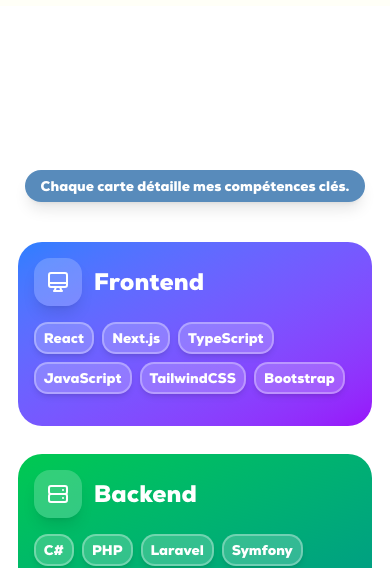
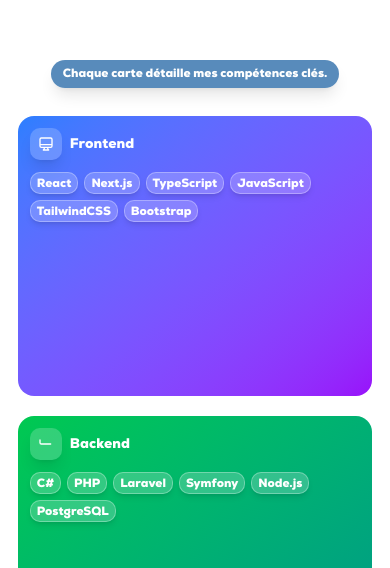
Before and after one commit to symplyyy/Portfolio, a Next.js app: page / in a window 390 px wide. Shown: the part 1597-2165 px from the top of the page. Built offline with nearby package versions, Linux system fonts and the light colour scheme.

Commit message:
ajout responsive tablette

```diff
--- a/components/SkillCard.tsx
+++ b/components/SkillCard.tsx
@@ -21,30 +21,30 @@
   hideDescriptionOnMobile = false
 }) => {
   return (
-    <CardContainer className="inter-var h-full">
-      <CardBody className={`relative bg-gradient-to-br ${gradientFrom} ${gradientTo} rounded-3xl p-4 sm:p-6 md:p-8 lg:p-10 transition-all duration-300 ease-in-out w-full h-full`}>
+    <CardContainer className="inter-var h-full w-full">
+      <CardBody className={`relative bg-gradient-to-br ${gradientFrom} ${gradientTo} rounded-2xl xs:rounded-3xl p-3 xs:p-4 sm:p-5 md:p-6 lg:p-8 xl:p-10 transition-all duration-300 ease-in-out w-full h-full min-h-[280px] xs:min-h-[300px] sm:min-h-[320px] md:min-h-[350px] lg:min-h-[380px]`}>
         <div className="relative z-10 flex flex-col h-full">
-          <CardItem translateZ={60} className="flex items-center mb-4 sm:mb-6 md:mb-8">
-            <div className={`w-12 h-12 sm:w-14 sm:h-14 md:w-16 md:h-16 bg-white/20 backdrop-blur-sm rounded-2xl flex items-center justify-center mr-3 sm:mr-4 md:mr-5 shadow-lg`}>
+          <CardItem translateZ={60} className="flex items-center mb-3 xs:mb-4 sm:mb-5 md:mb-6 lg:mb-8">
+            <div className={`w-8 h-8 xs:w-10 xs:h-10 sm:w-12 sm:h-12 md:w-14 md:h-14 lg:w-16 lg:h-16 bg-white/20 backdrop-blur-sm rounded-lg xs:rounded-xl sm:rounded-2xl flex items-center justify-center mr-2 xs:mr-3 sm:mr-4 md:mr-5 shadow-lg flex-shrink-0`}>
               {iconSvg}
             </div>
-            <h3 className="text-2xl sm:text-3xl md:text-4xl font-bold text-white">{title}</h3>
+            <h3 className="text-sm xs:text-base sm:text-lg md:text-xl lg:text-2xl xl:text-3xl font-bold text-white leading-tight break-words flex-1 min-w-0">{title}</h3>
           </CardItem>
 
-          <CardItem translateZ={70} className="flex flex-col flex-grow space-y-4 sm:space-y-6">
-            <div className="flex flex-wrap gap-2 sm:gap-3">
+          <CardItem translateZ={70} className="flex flex-col flex-grow space-y-3 xs:space-y-4 sm:space-y-5 md:space-y-6">
+            <div className="flex flex-wrap gap-1.5 xs:gap-2 sm:gap-2.5 md:gap-3">
               {technologies.map((tech, index) => (
                 <CardItem
                   key={index}
                   translateZ={index * 10 + 30}
-                  className={`px-2 sm:px-3 md:px-4 py-1 sm:py-1.5 md:py-2 bg-white/20 backdrop-blur-sm text-white rounded-xl text-sm sm:text-base font-semibold border-2 border-white/30 shadow-md`}
+                  className={`px-1.5 xs:px-2 sm:px-3 md:px-4 py-0.5 xs:py-1 sm:py-1.5 md:py-2 bg-white/20 backdrop-blur-sm text-white rounded-lg xs:rounded-xl text-xs xs:text-sm sm:text-base font-semibold border border-white/30 xs:border-2 shadow-md transition-all duration-200 hover:scale-105 hover:bg-white/30`}
                 >
                   {tech}
                 </CardItem>
               ))}
             </div>
 
-            <p className={`text-white text-sm sm:text-base leading-relaxed font-medium flex-grow ${hideDescriptionOnMobile ? 'hidden sm:block' : ''}`}>
+            <p className={`text-white text-xs xs:text-sm sm:text-base leading-relaxed font-medium flex-grow ${hideDescriptionOnMobile ? 'hidden sm:block' : ''}`}>
               {description}
             </p>
           </CardItem>
--- a/components/ui/3d-card.tsx
+++ b/components/ui/3d-card.tsx
@@ -29,6 +29,9 @@
 
   const handleMouseMove = (e: React.MouseEvent<HTMLDivElement>) => {
     if (!containerRef.current) return;
+    // Désactiver l'effet 3D sur mobile et tablette
+    if (window.innerWidth < 1024) return;
+
     const { left, top, width, height } =
       containerRef.current.getBoundingClientRect();
     const x = (e.clientX - left - width / 2) / 25;
@@ -37,6 +40,9 @@
   };
 
   const handleMouseEnter = () => {
+    // Désactiver l'effet 3D sur mobile et tablette
+    if (window.innerWidth < 1024) return;
+
     setIsMouseEntered(true);
     if (!containerRef.current) return;
   };
@@ -50,11 +56,11 @@
     <MouseEnterContext.Provider value={[isMouseEntered, setIsMouseEntered]}>
       <div
         className={cn(
-          "py-2 flex items-center justify-center",
+          "py-1 xs:py-2 flex items-center justify-center w-full h-full",
           containerClassName
         )}
         style={{
-          perspective: "1000px",
+          perspective: window.innerWidth >= 1024 ? "1000px" : "none",
         }}
       >
         <div
@@ -63,11 +69,11 @@
           onMouseMove={handleMouseMove}
           onMouseLeave={handleMouseLeave}
           className={cn(
-            "flex items-center justify-center relative transition-all duration-200 ease-linear",
+            "flex items-center justify-center relative transition-all duration-200 ease-linear w-full h-full",
             className
           )}
           style={{
-            transformStyle: "preserve-3d",
+            transformStyle: window.innerWidth >= 1024 ? "preserve-3d" : "flat",
           }}
         >
           {children}
--- a/pages/index.tsx
+++ b/pages/index.tsx
@@ -605,8 +605,8 @@
                 />
               </div>
             </section>
-            <section className="relative py-3 whiteskin overflow-x-hidden mt-[-3rem]" id="diagonal-section">
-              <div className="space-y-[-40px] sm:space-y-[-60px] md:space-y-[-80px] lg:space-y-[-120px]">
+            <section className="relative py-2 sm:py-3 md:py-4 lg:py-6 whiteskin overflow-x-hidden mt-[-2rem] sm:mt-[-2.5rem] md:mt-[-3rem]" id="diagonal-section">
+              <div className="space-y-[-30px] xs:space-y-[-35px] sm:space-y-[-45px] md:space-y-[-60px] lg:space-y-[-80px] xl:space-y-[-120px]">
                 <DiagonalRevealText
                   text="FRONTEND & BACKEND"
                   backgroundColor="#69B7EE"
@@ -634,28 +634,28 @@
               </div>
             </section>
 
-            {/* Nouveau bloc bleu */}
+            {/* Section Compétences */}
             <section
               id="competences"
-              className="relative blackskin w-full h-auto -mt-40 md:-mt-60 flex items-center justify-center flex-col pt-[5rem] md:pt-[15rem] pb-15"
+              className="relative blackskin w-full h-auto -mt-32 xs:-mt-36 sm:-mt-40 md:-mt-50 lg:-mt-60 flex items-center justify-center flex-col pt-[4rem] xs:pt-[4.5rem] sm:pt-[5rem] md:pt-[8rem] lg:pt-[12rem] xl:pt-[15rem] pb-10 xs:pb-12 sm:pb-15 md:pb-20"
             >
-              <div className="relative mb-4 md:mb-16 pt-12 md:pt-0">
+              <div className="relative mb-3 xs:mb-4 sm:mb-6 md:mb-12 lg:mb-16 pt-8 xs:pt-10 sm:pt-12 md:pt-0">
                 <ScrollFloat
-                  containerClassName="text-[#6299CE] text-[5rem] pb-[0.5rem] sm:text-[4rem] md:text-[6rem] font-black tracking-wider translate-y-12 md:translate-y-20"
+                  containerClassName="text-[#6299CE] text-[3rem] xs:text-[3.5rem] sm:text-[4rem] md:text-[5rem] lg:text-[6rem] font-black tracking-wider translate-y-8 xs:translate-y-10 sm:translate-y-12 md:translate-y-16 lg:translate-y-20 pb-[0.5rem]"
                 >
                   COMPÉTENCES
                 </ScrollFloat>
               </div>
 
-              <div className="relative z-10 bg-[#2f6faa]/80 backdrop-blur-sm rounded-full px-4 md:px-8 mt-10 py-1.5 md:py-3 shadow-lg mb-8 md:mb-16">
-                <p className="text-white text-center text-sm md:text-lg lg:text-xl font-medium">
+              <div className="relative z-10 bg-[#2f6faa]/80 backdrop-blur-sm rounded-full px-3 xs:px-4 sm:px-6 md:px-8 mt-6 xs:mt-8 sm:mt-10 py-1 xs:py-1.5 sm:py-2 md:py-3 shadow-lg mb-6 xs:mb-8 sm:mb-12 md:mb-16 mx-4">
+                <p className="text-white text-center text-xs xs:text-sm sm:text-base md:text-lg lg:text-xl font-medium leading-relaxed">
                   Chaque carte détaille mes compétences clés.
                 </p>
               </div>
 
               {/* Cartes de compétences */}
-              <div className="relative z-10 w-[95%] sm:w-[85%] lg:w-[80%] mx-auto px-2 sm:px-4">
-                <div className="grid grid-cols-1 md:grid-cols-2 lg:grid-cols-3 gap-3 sm:gap-4 md:gap-6 auto-rows-fr">
+              <div className="relative z-10 w-full max-w-[95%] xs:max-w-[90%] sm:max-w-[85%] md:max-w-[90%] lg:max-w-[80%] xl:max-w-[75%] mx-auto px-2 xs:px-3 sm:px-4 md:px-6">
+                <div className="grid grid-cols-1 sm:grid-cols-2 lg:grid-cols-3 gap-3 xs:gap-4 sm:gap-5 md:gap-6 lg:gap-8 auto-rows-fr">
 
                   <RevealOnScroll delay={0} className="w-full h-full">
                     <SkillCard
@@ -663,7 +663,7 @@
                       description="Création d'interfaces utilisateur modernes et réactives avec les dernières technologies web."
                       hideDescriptionOnMobile={true}
                       iconSvg={(
-                        <svg className="w-6 sm:w-8 h-6 sm:h-8 text-white" fill="none" stroke="currentColor" viewBox="0 0 24 24">
+                        <svg className="w-4 h-4 xs:w-5 xs:h-5 sm:w-6 sm:h-6 md:w-7 md:h-7 lg:w-8 lg:h-8 text-white" fill="none" stroke="currentColor" viewBox="0 0 24 24">
                           <path strokeLinecap="round" strokeLinejoin="round" strokeWidth={2} d="M9.75 17L9 20l-1 1h8l-1-1-.75-3M3 13h18M5 17h14a2 2 0 002-2V5a2 2 0 00-2-2H5a2 2 0 00-2 2v10a2 2 0 002 2z" />
                         </svg>
                       )}
@@ -679,8 +679,8 @@
                       description="Développement d'applications serveur avec PHP et Node.js, gestion de bases de données relationnelles."
                       hideDescriptionOnMobile={true}
                       iconSvg={(
-                        <svg className="w-6 sm:w-8 h-6 sm:h-8 text-white" fill="none" stroke="currentColor" viewBox="0 0 24 24">
-                          <path strokeLinecap="round" strokeLinejoin="round" strokeWidth={2} d="M5 12h14M5 12a2 2 0 01-2-2V6a2 2 0 012-2h14a2 2 0 012 2v4a2 2 0 01-2 2M5 12a2 2 0 00-2 2v4a2 2 0 002 2h14a2 2 0 002-2v-4a2 2 0 00-2-2m-2-4h.01M17 16h.01" />
+                        <svg className="w-4 h-4 xs:w-5 xs:h-5 sm:w-6 sm:h-6 md:w-7 md:h-7 lg:w-8 lg:h-8 text-white" fill="none" stroke="currentColor" viewBox="0 0 24 24">
+                          <path strokeLinecap="round" strokeLinejoin="round" strokeWidth={2} d="M5 12h14M5 12a2 2 0 01-2-2V6a2 2 0 712-2h14a2 2 0 012 2v4a2 2 0 01-2 2M5 12a2 2 0 00-2 2v4a2 2 0 002 2h14a2 2 0 002-2v-4a2 2 0 00-2-2m-2-4h.01M17 16h.01" />
                         </svg>
                       )}
                       technologies={["C#", "PHP", "Laravel", "Symfony", "Node.js", "PostgreSQL"]}
@@ -689,13 +689,13 @@
                     />
                   </RevealOnScroll>
 
-                  <RevealOnScroll delay={300} className="w-full h-full md:col-span-2 lg:col-span-1">
+                  <RevealOnScroll delay={300} className="w-full h-full sm:col-span-2 lg:col-span-1">
                     <SkillCard
                       title="Autre"
                       description="Maîtrise des outils de design, de gestion de version et de développement de jeux pour des projets créatifs complets."
                       hideDescriptionOnMobile={true}
                       iconSvg={(
-                        <svg className="w-6 sm:w-8 h-6 sm:h-8 text-white" fill="none" stroke="currentColor" viewBox="0 0 24 24">
+                        <svg className="w-4 h-4 xs:w-5 xs:h-5 sm:w-6 sm:h-6 md:w-7 md:h-7 lg:w-8 lg:h-8 text-white" fill="none" stroke="currentColor" viewBox="0 0 24 24">
                           <path strokeLinecap="round" strokeLinejoin="round" strokeWidth={2} d="M13 10V3L4 14h7v7l9-11h-7z" />
                         </svg>
                       )}
--- a/tailwind.config.js
+++ b/tailwind.config.js
@@ -7,6 +7,9 @@
   ],
   theme: {
     extend: {
+      screens: {
+        'xs': '475px',
+      },
       colors: {
         'blue-500': '#3B82F6',
         'purple-600': '#9333EA',
```
Also changed, not shown: components/DiagonalRevealText.tsx (+10 -7 lines).
